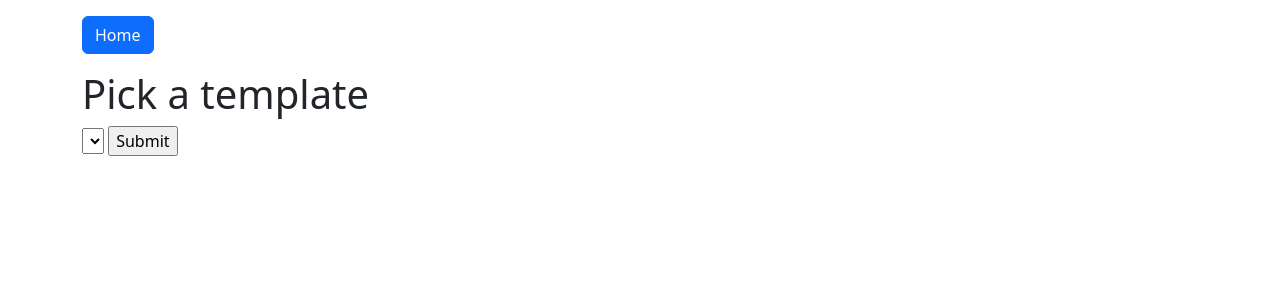
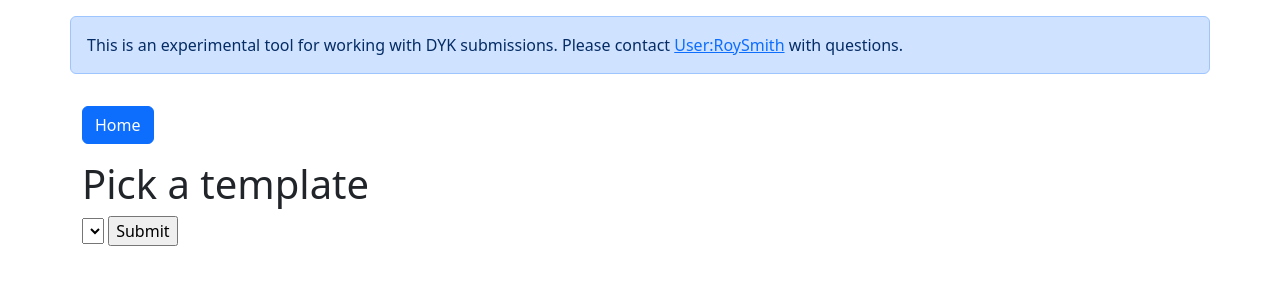
Before and after one commit to roysmith/dyk-tools, a Flask app: template templates/home_page.html in a window 1280 px wide. Shown: the top 300 px of the page. Run offline with Flask 2, Linux system fonts and the light colour scheme; the template is opened without the code that fills it: values that come from a table or form of the project are taken from there, others are empty; some libraries are stand-ins or nearby versions.

Commit message:
Add experimental notice.

```diff
--- a/templates/base.html
+++ b/templates/base.html
@@ -19,6 +19,12 @@
 
 <body>
   <div class="container">
+    <div class="row mt-3">
+      <div class="alert alert-primary" role="alert">
+        This is an experimental tool for working with DYK submissions.  Please contact
+        <a href="https://en.wikipedia.org/wiki/User:RoySmith">User:RoySmith</a> with questions.
+      </div>
+    </div>
     <div class="row mt-3">
       <div class="col">
         <a type="button" class="btn btn-primary" href="/">Home</a>
```
